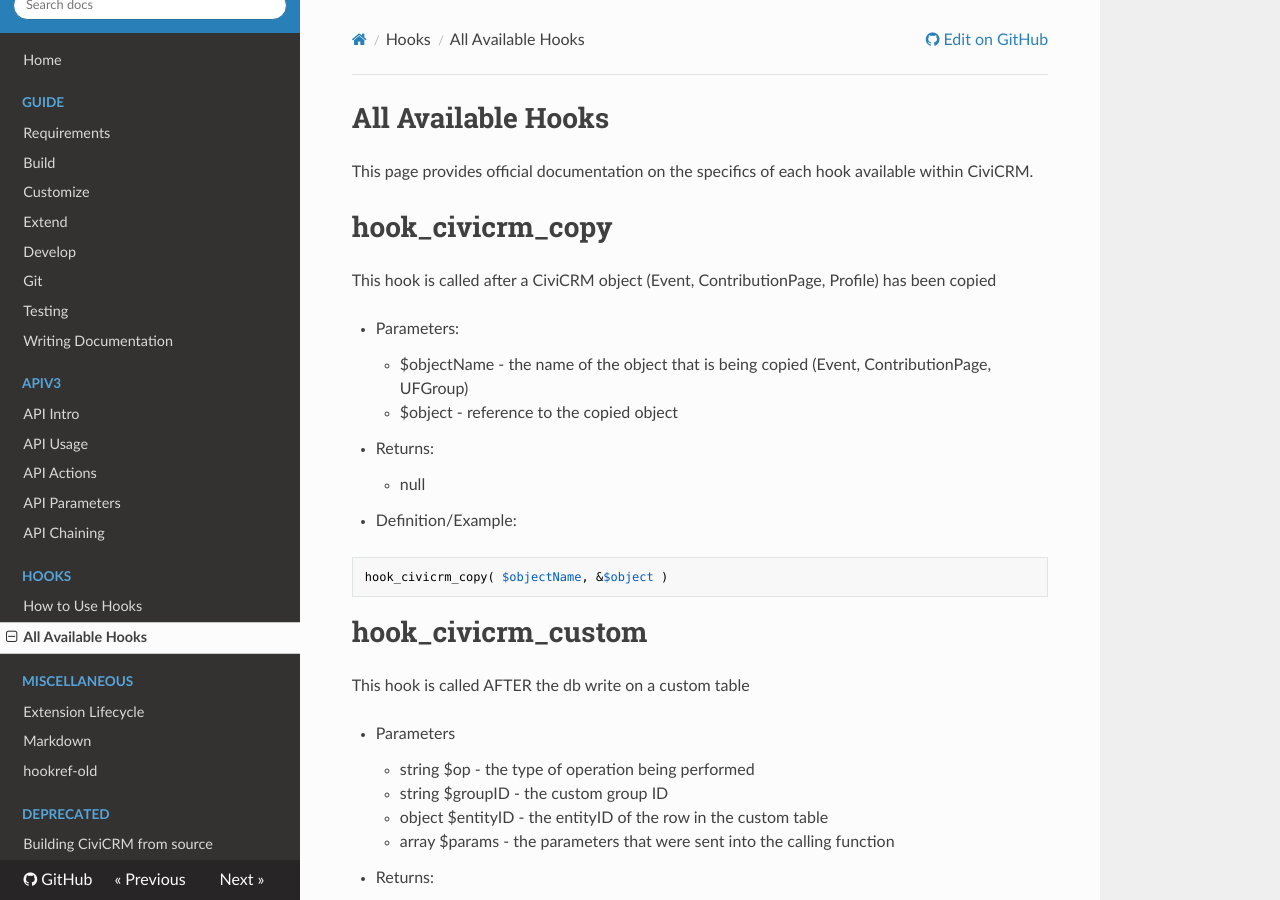
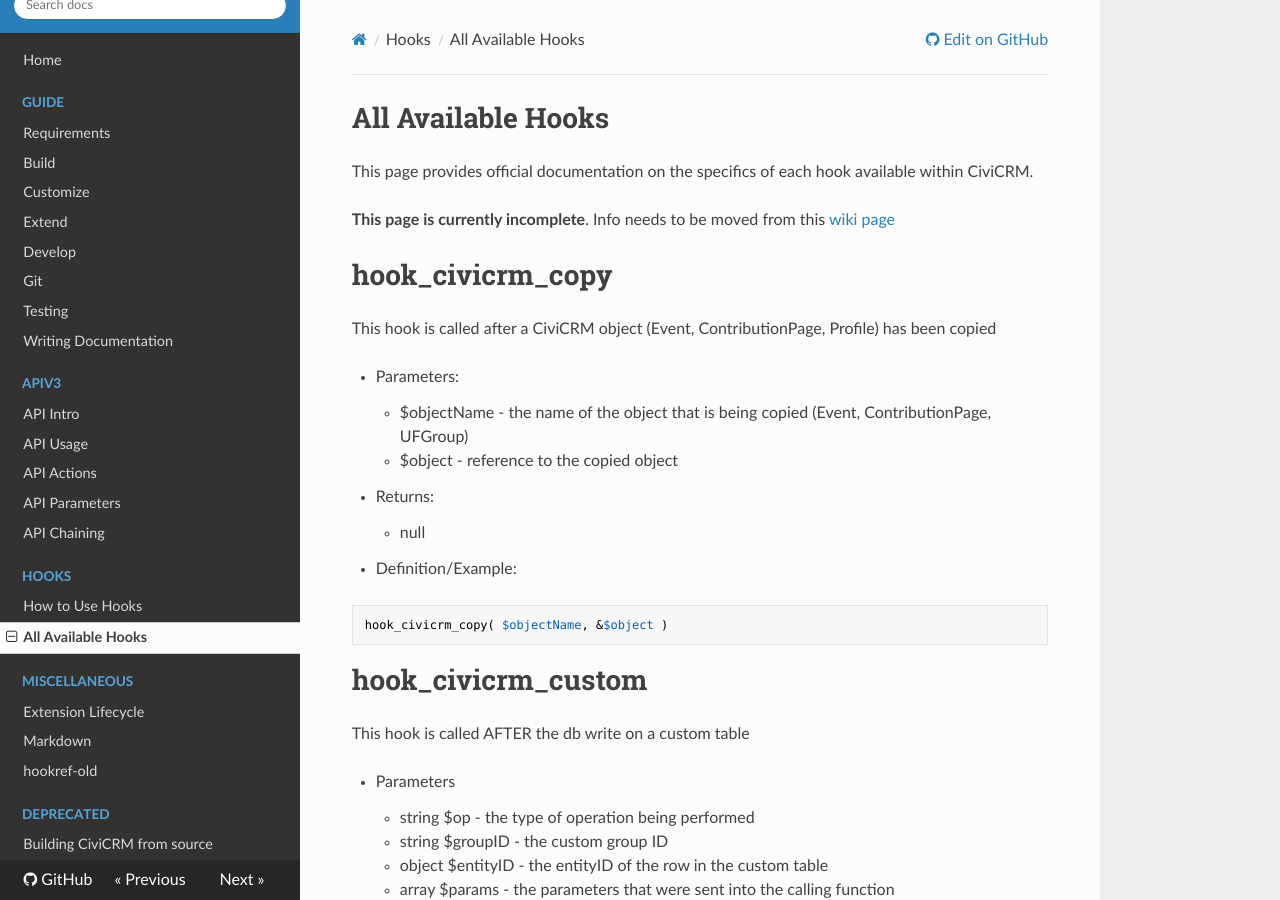
Before and after one commit to civicrm/civicrm-dev-docs, an MkDocs documentation site: the page built from docs/hooks-db.md, in a window 1280 px wide and 900 px high. Built offline with MkDocs 1.6.1, drawn with Linux system fonts in a browser that asks for light colours; nearby versions of some CDN libraries; old or Windows-style settings are respelled for this version of MkDocs.

Commit message:
small warning message that hooks page is incomplete

```diff
--- a/docs/hooks-db.md
+++ b/docs/hooks-db.md
@@ -3,6 +3,9 @@
 
 This page provides official documentation on the specifics of each hook
 available within CiviCRM.
+
+**This page is currently incomplete**. Info needs to be moved from this
+[wiki page](https://wiki.civicrm.org/confluence/display/CRMDOC/Hook+Reference)
 
 hook_civicrm_copy
 =================
```
